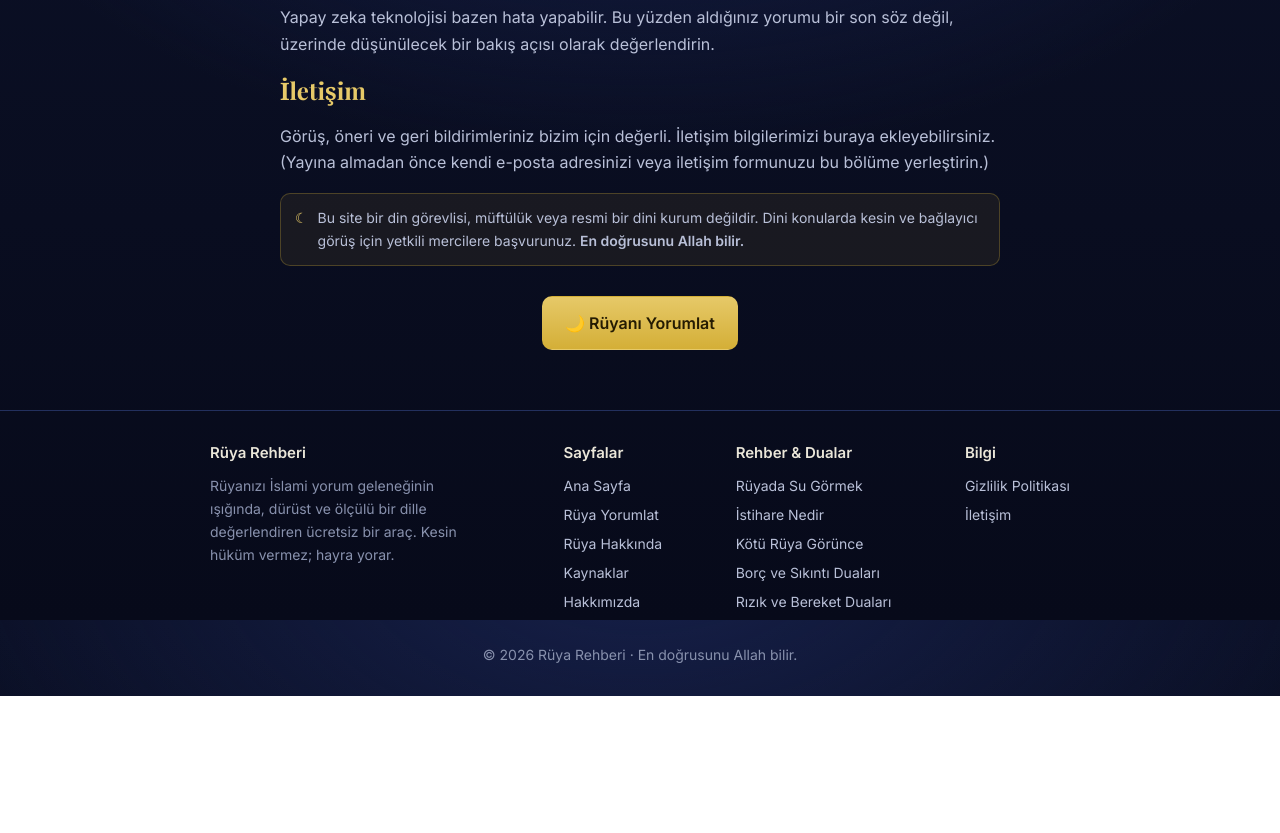
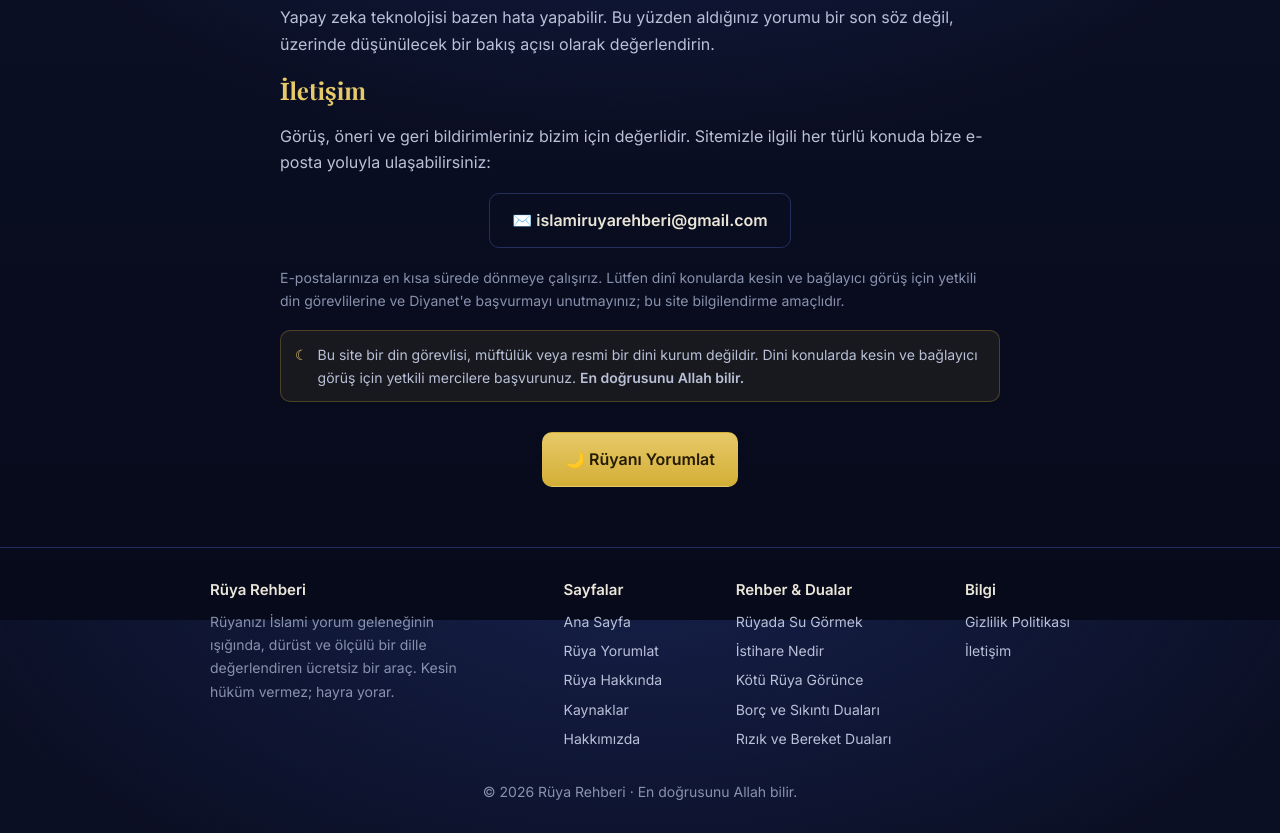
Before and after one commit to ertasmesut71/ruya-rehberi, a plain HTML site: page public/hakkimizda.html in a window 1280 px wide. Shown: the part 980-1813 px from the top of the page. Before the commit the page ends 1676 px from the top, so only its background shows below. Drawn offline with nearby package versions, Linux system fonts and the light colour scheme.

Commit message:
Add files via upload

```diff
--- a/public/hakkimizda.html
+++ b/public/hakkimizda.html
@@ -88,9 +88,18 @@
 
     <h2 id="iletisim">İletişim</h2>
     <p>
-      Görüş, öneri ve geri bildirimleriniz bizim için değerli. İletişim
-      bilgilerimizi buraya ekleyebilirsiniz. (Yayına almadan önce kendi e-posta
-      adresinizi veya iletişim formunuzu bu bölüme yerleştirin.)
+      Görüş, öneri ve geri bildirimleriniz bizim için değerlidir. Sitemizle ilgili
+      her türlü konuda bize e-posta yoluyla ulaşabilirsiniz:
+    </p>
+    <p style="text-align:center;margin:18px 0;">
+      <a href="mailto:islamiruyarehberi@gmail.com" class="btn btn-ghost" style="font-size:16px;">
+        ✉️ islamiruyarehberi@gmail.com
+      </a>
+    </p>
+    <p style="color:var(--ink-dim);font-size:14px;">
+      E-postalarınıza en kısa sürede dönmeye çalışırız. Lütfen dinî konularda kesin
+      ve bağlayıcı görüş için yetkili din görevlilerine ve Diyanet'e başvurmayı
+      unutmayınız; bu site bilgilendirme amaçlıdır.
     </p>
 
     <div class="disclaimer">
```
